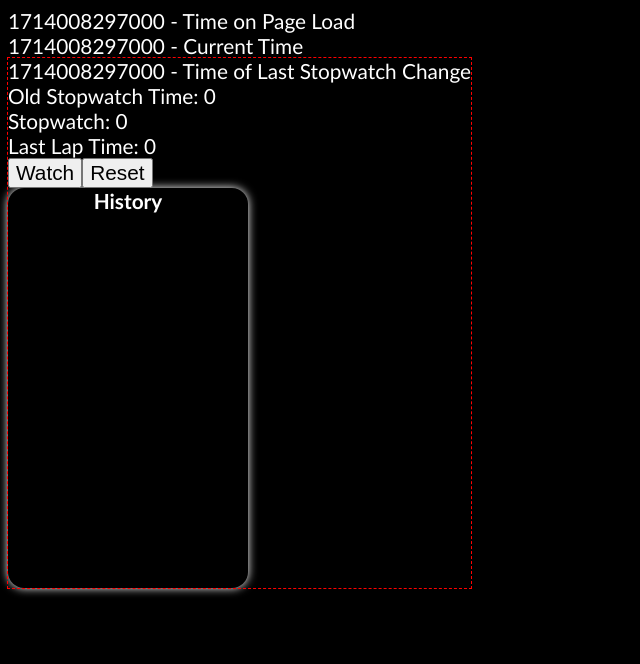
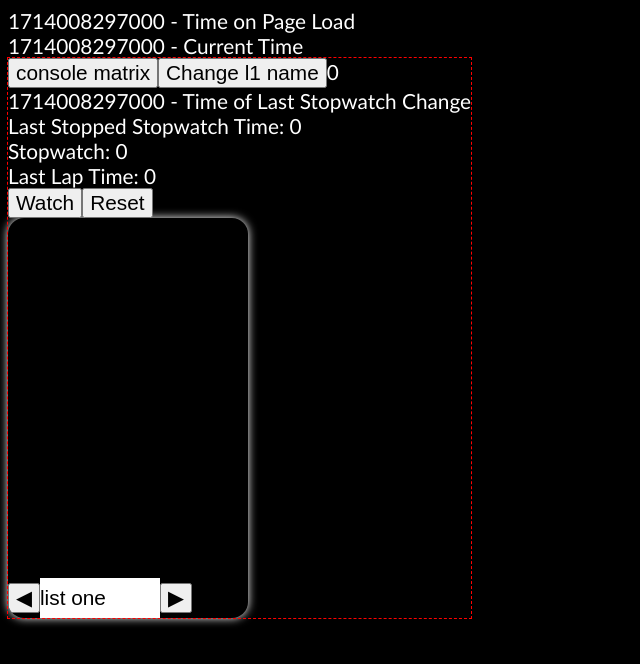
Before and after one commit to moefingers/react-timer_stop-watch, a React (Vite) app: page / in a window 1280 px wide. Shown: the top 664 px of the page, without its empty margins (0-640 px from the left). Built offline with nearby package versions, Linux system fonts and the light colour scheme.

Commit message:
added full functionality for making new stopwatch pages

```diff
--- a/src/App.css
+++ b/src/App.css
@@ -28,8 +28,14 @@ body *{
   overflow: hidden;
 }
 
+.stopwatch-list-name-input{
+  height:10%;
+  width:50%;
+  border: 0;
+  padding: 0;
+}
 .stopwatch-scroll-container{
-  height:100%;
+  height: 90%;
   width: 100%;
   overflow-x:hidden;
   overflow-y:scroll;
@@ -37,14 +43,12 @@ body *{
   box-sizing: content-box;
 }
 
-.stopwatch-list-container h2{
-  width: fit-content;
-  margin: auto;
-}
+
 
 .stopwatch-unordered-list{
   list-style-type: "⌚";
   transition:.5s;
+  margin: 0;
 }
 
 .stopwatch-unordered-list > li{
--- a/src/assets/Animations.js
+++ b/src/assets/Animations.js
@@ -1,3 +1,9 @@
 export const fadeOpacityIn = [{opacity: 0}, {opacity: 1}]
 
 export const slideInFromLeft = [{transform: 'translateX(-100%)'}, {transform: 'translateX(0)'}]
+
+export const slideInFromRight = [{transform: 'translateX(100%)'}, {transform: 'translateX(0)'}]
+
+export const slideOutToRight = [{transform: 'translateX(0)'}, {transform: 'translateX(100%)'}]
+
+export const slideOutToLeft = [{transform: 'translateX(0)'}, {transform: 'translateX(-100%)'}]
--- a/src/stopwatch/Stopwatch.jsx
+++ b/src/stopwatch/Stopwatch.jsx
@@ -1,6 +1,7 @@
 import { useEffect, useRef, useState } from 'react'
 import { useInterval } from 'usehooks-ts'
 
+import { fadeOpacityIn, slideInFromLeft, slideInFromRight, slideOutToRight, slideOutToLeft } from '../assets/Animations'
 import StopwatchTimeItem from './StopwatchTimeItem'
 export default function Stopwatch() {
 
@@ -15,39 +16,82 @@ const [useIntervalActive, setUseIntervalActive] = useState(false) // Use Interva
 const [lapAndStopped, setLapAndStopped] = useState(false)
 
 const [timePassedStopwatchArray, setTimePassedStopwatchArray] = useState([])
+// const [stopwatchListMatrix, setStopwatchListMatrix] = useState([{name: "list one", array: [{time: 333, lastDifference: 4, reason: 'Stopped'}]}])
+
+const defaultStopwatchListItemObject = {storedTime: 0, name: "list one", array: []}
+const [stopwatchListMatrix, setStopwatchListMatrix] = useState([defaultStopwatchListItemObject])
+const [stopwatchListSelectedIndex, setStopwatchListSelectedIndex] = useState(0)
 // function to run (resume) stopwatch
 function runStopWatch() {
   setTimeOfLastStopwatchChange(Date.now()) // freshen time stamp A
   setLastStoppedStopwatchTime(stopwatchTime) // document old time
+
 
   if(stopwatchTime > 0 && useIntervalActive){addLapTimeToStopwatchArray("Stopped")}
   !useIntervalActive && setLapAndStopped(false)
   setUseIntervalActive(!useIntervalActive) // begin updating difference in time by activating interval
 }
 
+function updateMatrix(objectIndex, updateObject) {
+  console.log(updateObject)
+  let splicedMatrix = [...stopwatchListMatrix]
+  splicedMatrix.splice(objectIndex, 1)
+  setStopwatchListMatrix([
+    ...splicedMatrix,
+
+    Object.assign({}, stopwatchListMatrix[stopwatchListSelectedIndex], updateObject)
+
+  ])
+}
 // function to add lap time to timePassedStopwatchArray
 function addLapTimeToStopwatchArray(reason) {
   setLastLapStopwatchTime(stopwatchTime)
   if(stopwatchTime === 0) return
   let alreadyContainsTimeType = ""  // initialize already contains situation
   let indexOfTimeObjectToUpdate
-  timePassedStopwatchArray.forEach((object, index) => { // for each object {time: 999, reason: 'Lap' || 'Stopped' || 'Stopped and Lap'}
+  console.log(stopwatchListMatrix)
+  console.log(stopwatchListMatrix[stopwatchListSelectedIndex].name)
+  stopwatchListMatrix[stopwatchListSelectedIndex].array.forEach((object, index) => { // for each object {time: 999, reason: 'Lap' || 'Stopped' || 'Stopped and Lap'}
     if(object.time === stopwatchTime){ // if time is the same
       if (object.reason === 'Stopped') {alreadyContainsTimeType = "Stopped"; indexOfTimeObjectToUpdate = index} // already contains time of the STOPPED reason
       else if (object.reason === 'Lap' || object.reason === 'Stopped and Lap') {alreadyContainsTimeType = "Lap"} // already contains time of LAP or STOPPED AND LAP reason
     }
   }) // end for each
   if(alreadyContainsTimeType == "Stopped"){ // if already contains time of the STOPPED reason
-    let {lastDifference} = timePassedStopwatchArray[indexOfTimeObjectToUpdate]
-    timePassedStopwatchArray.splice(indexOfTimeObjectToUpdate, 1) // remove the old one from the array
-    setTimePassedStopwatchArray([...timePassedStopwatchArray, {time: stopwatchTime, lastDifference: lastDifference, reason: 'Stopped and Lap'}]) // add a new one with the same time and change to STOPPED AND LAP reason
+    let {lastDifference} = stopwatchListMatrix[stopwatchListSelectedIndex].array[indexOfTimeObjectToUpdate]
+    stopwatchListMatrix[stopwatchListSelectedIndex].array.splice(indexOfTimeObjectToUpdate, 1) // remove the old one from the array
+    let splicedMatrix = [...stopwatchListMatrix]
+    splicedMatrix.splice(stopwatchListSelectedIndex, 1)
+
+
+    setStopwatchListMatrix([
+      ...splicedMatrix,
+      Object.assign({}, stopwatchListMatrix[stopwatchListSelectedIndex], {array: [
+        ...stopwatchListMatrix[stopwatchListSelectedIndex].array,
+        {time: stopwatchTime, lastDifference: lastDifference, reason: 'Stopped and Lap'}
+      ]}
+    )
+    ])
+
+
+
     setLapAndStopped(true)
   }
-  if (reason == "Stopped"){
-    setTimePassedStopwatchArray(timePassedStopwatchArray => [...timePassedStopwatchArray, {time: stopwatchTime, lastDifference: stopwatchTime - lastStoppedStopwatchTime, reason: 'Stopped'}])
-  }
-  else if (alreadyContainsTimeType == "") { // add time with LAP type if it doesn't already exist as any other type
-    setTimePassedStopwatchArray(timePassedStopwatchArray => [...timePassedStopwatchArray, {time: stopwatchTime, lastDifference: stopwatchTime - lastLapStopwatchTime, reason: 'Lap'}])
+
+  if (alreadyContainsTimeType == "" || reason == "Stopped") { // add time with LAP type if it doesn't already exist as any other type
+
+    let splicedMatrix = [...stopwatchListMatrix]
+    splicedMatrix.splice(stopwatchListSelectedIndex, 1)
+    setStopwatchListMatrix([
+      ...splicedMatrix,
+
+      Object.assign({}, stopwatchListMatrix[stopwatchListSelectedIndex], {array: [
+        ...stopwatchListMatrix[stopwatchListSelectedIndex].array,
+        {time: stopwatchTime, lastDifference: stopwatchTime - lastLapStopwatchTime, reason: typeof reason == 'string' && reason || 'Lap'}
+      ]})
+
+    ])
+
   } // include old array and tag on time with LAP reason
 }
 // interval updates every number of ms while state active
@@ -64,24 +108,88 @@ const stopwatchScrollElement = useRef()
       }
     }, [stopwatchScrollElement.current])
 
+
+    useEffect(() => {
+      console.log( lastStoppedStopwatchTime)
+      if(lastStoppedStopwatchTime == stopwatchListMatrix[stopwatchListSelectedIndex].storedTime) return
+      updateMatrix(stopwatchListSelectedIndex, {storedTime: lastStoppedStopwatchTime})
+    }, [lastLapStopwatchTime])
+// reset
+function resetAndCreateNewList(event){
+  setStopwatchTime(0);
+  setLastLapStopwatchTime(0)
+  setStopwatchListMatrix([...stopwatchListMatrix, Object.assign({}, defaultStopwatchListItemObject, {name: `List ${stopwatchListMatrix.length + 1}`})])
+
+  nextList(event, stopwatchListMatrix.length)
+}
+
+function nextList(event, overrideIndex = null){
+  console.log(overrideIndex)
+  if(stopwatchListSelectedIndex == stopwatchListMatrix.length - 1 && overrideIndex == null) return
+  stopwatchListElement.current.animate(slideOutToLeft, 250)
+  setTimeout(() => {
+    let newSelectedIndex = overrideIndex || stopwatchListSelectedIndex + 1
+    console.log(newSelectedIndex)
+    setStopwatchListSelectedIndex(newSelectedIndex)
+    stopwatchListElement.current.animate(slideInFromRight, 250)
+  }, 250);
+}
+
+function previousList(){
+  if(stopwatchListSelectedIndex == 0) return
+  stopwatchListElement.current.animate(slideOutToRight, 250)
+  setTimeout(() => {
+    let newSelectedIndex = stopwatchListSelectedIndex - 1
+    console.log(newSelectedIndex)
+    setStopwatchListSelectedIndex(newSelectedIndex)
+    stopwatchListElement.current.animate(slideInFromLeft, 250)
+  }, 250);
+}
+
+useEffect(() => {
+  let newTime = stopwatchListMatrix[stopwatchListSelectedIndex].storedTime
+  stopwatchListNameInput.current.value = stopwatchListMatrix[stopwatchListSelectedIndex]?.name
+  setLastStoppedStopwatchTime(newTime)
+  setLastLapStopwatchTime(newTime)
+  setStopwatchTime(newTime)
+
+  console.log(stopwatchListMatrix[stopwatchListSelectedIndex].array)
+}, [ stopwatchListSelectedIndex])
+
+const stopwatchListNameInput = useRef()
+
     return (
         <div className="stopwatch-container">
+          <button className='console-log-matrix' onClick={() => console.log(stopwatchListMatrix)}>console matrix</button>
+          <button className="changenamelistone" onClick={() => {
+            setStopwatchListMatrix(Object.assign(
+              {},
+              stopwatchListMatrix,
+              {[0] : Object.assign(stopwatchListMatrix[0], {name: "fdf"})}
+              ));
+            }}>Change l1 name</button>{stopwatchListSelectedIndex}
             <div>{timeOfLastStopwatchChange} - Time of Last Stopwatch Change</div>
-            <div>Old Stopwatch Time: {lastStoppedStopwatchTime}</div>
+            <div>Last Stopped Stopwatch Time: {lastStoppedStopwatchTime}</div>
             <div>Stopwatch: {stopwatchTime}</div>
             <div>Last Lap Time: {lastLapStopwatchTime}</div>
             <button onClick={() => runStopWatch()}>{useIntervalActive ? 'Stop' : 'Watch'}</button>
-            {!useIntervalActive && <button onClick={() => setStopwatchTime(0)}>Reset</button>}
+            {!useIntervalActive && <button onClick={resetAndCreateNewList}>Reset</button>}
             {!lapAndStopped&& !stopwatchTime == 0 && <button onClick={addLapTimeToStopwatchArray}>Lap</button>}
 
             {true && <div ref={stopwatchListElement} className='stopwatch-list-container'>
+
               <div ref={stopwatchScrollElement} className="stopwatch-scroll-container">
-                <h2>History</h2>
-                <ul className='stopwatch-unordered-list'>{timePassedStopwatchArray.length > 0 && timePassedStopwatchArray.map((object, index) => (
+                {stopwatchListMatrix.length > 0 && stopwatchListMatrix.filter((list, index) => {index !== stopwatchListSelectedIndex}).map((list, index) => (
+                  <h2 key={index} onClick={() => setStopwatchListSelectedIndex(index)}>{list.name}</h2>
+                ))}
+                <ul className='stopwatch-unordered-list'>{stopwatchListMatrix[stopwatchListSelectedIndex]?.array.length > 0 && stopwatchListMatrix[stopwatchListSelectedIndex].array.map((object, index) => (
                     <StopwatchTimeItem key={index} passedKey={index} object={object} stopwatchListElement={stopwatchListElement}/>
                 ))}
                 </ul>
               </div>
+              <button className='stopwatch-previous-list-button' onClick={previousList}>◀</button>
+              <input ref={ stopwatchListNameInput} className='stopwatch-list-name-input' type="text" placeholder='Stopwatch List Name' defaultValue={stopwatchListMatrix[stopwatchListSelectedIndex].name}/>
+              <button className='stopwatch-next-list-button' onClick={nextList}>▶</button>
             </div>}
       </div>
     )
--- a/src/stopwatch/StopwatchTimeItem.jsx
+++ b/src/stopwatch/StopwatchTimeItem.jsx
@@ -19,7 +19,7 @@ export default function StopwatchTimeItem(props){
     useEffect(() => {
         stopwatchItemElement.current.animate(slideInFromLeft, 500)
         setTimeout(() => {
-            stopwatchItemElement.current.scrollIntoView({behavior: "smooth"})
+            stopwatchItemElement?.current?.scrollIntoView({behavior: "smooth"})
         }, 250);
     }, [])
     return (
```
